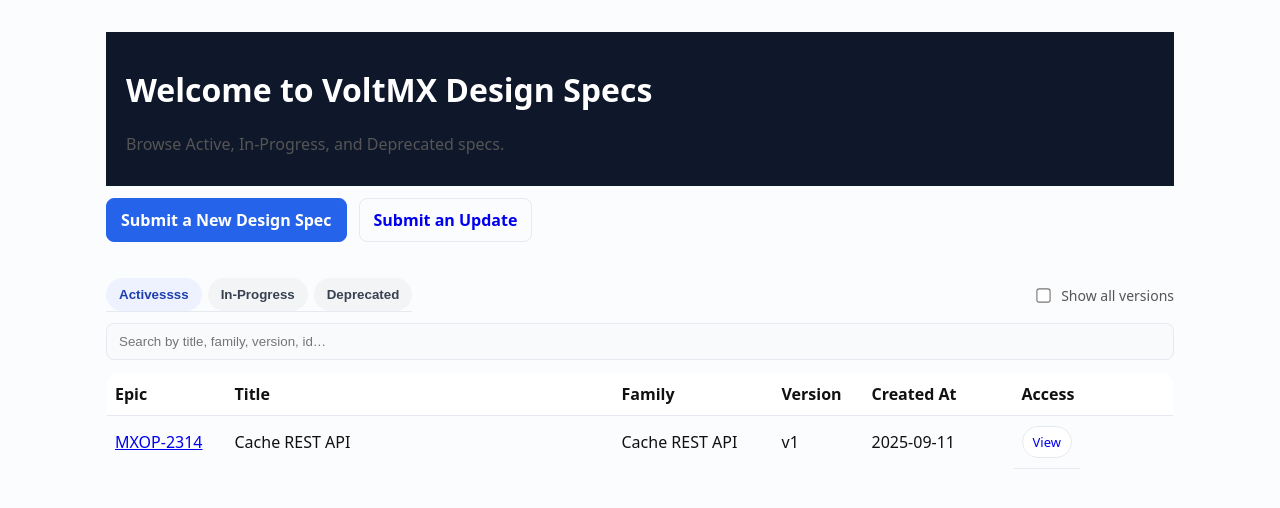
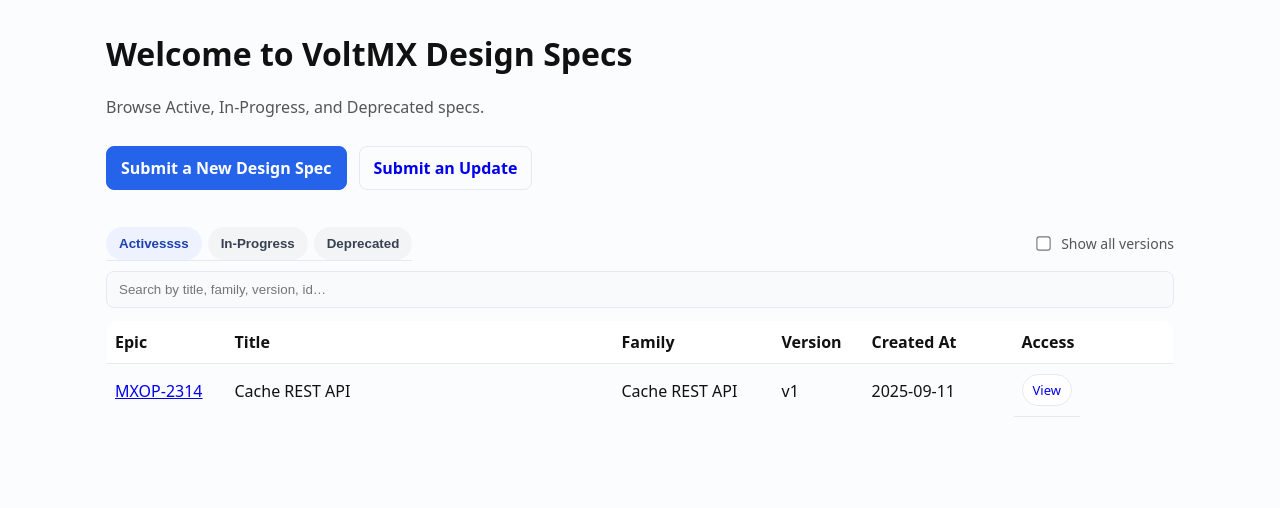
Before and after one commit to pranavwani/design-spec-v3, a Jekyll site: the page built from index.html, in a window 1280 px wide. Shown: the top 508 px of the page. Built offline with Jekyll 4.4.1, drawn with Linux system fonts in a browser that asks for light colours.

Commit message:
Test 1.2

```diff
--- a/assets/style.css
+++ b/assets/style.css
@@ -200,32 +200,6 @@
   align-self: center;
 }
 
-
-.navbar {
-  position: sticky;
-  top: 0;
-  /* stick to the top */
-  z-index: 1000;
-  /* stay above content */
-  background: #0f172a;
-  /* dark background */
-  color: white;
-  padding: 15px 20px;
-}
-
-.navbar a {
-  color: white;
-  margin-right: 20px;
-  text-decoration: none;
-}
-
-.content {
-  height: 2000px;
-  /* just to make page scroll */
-  background: linear-gradient(#f0f0f0, #ccc);
-  padding: 20px;
-}
-
 /* Mobile: stack buttons under title nicely */
 @media (max-width:700px){
   .hero-top{ flex-direction:column; align-items:stretch; }
```
